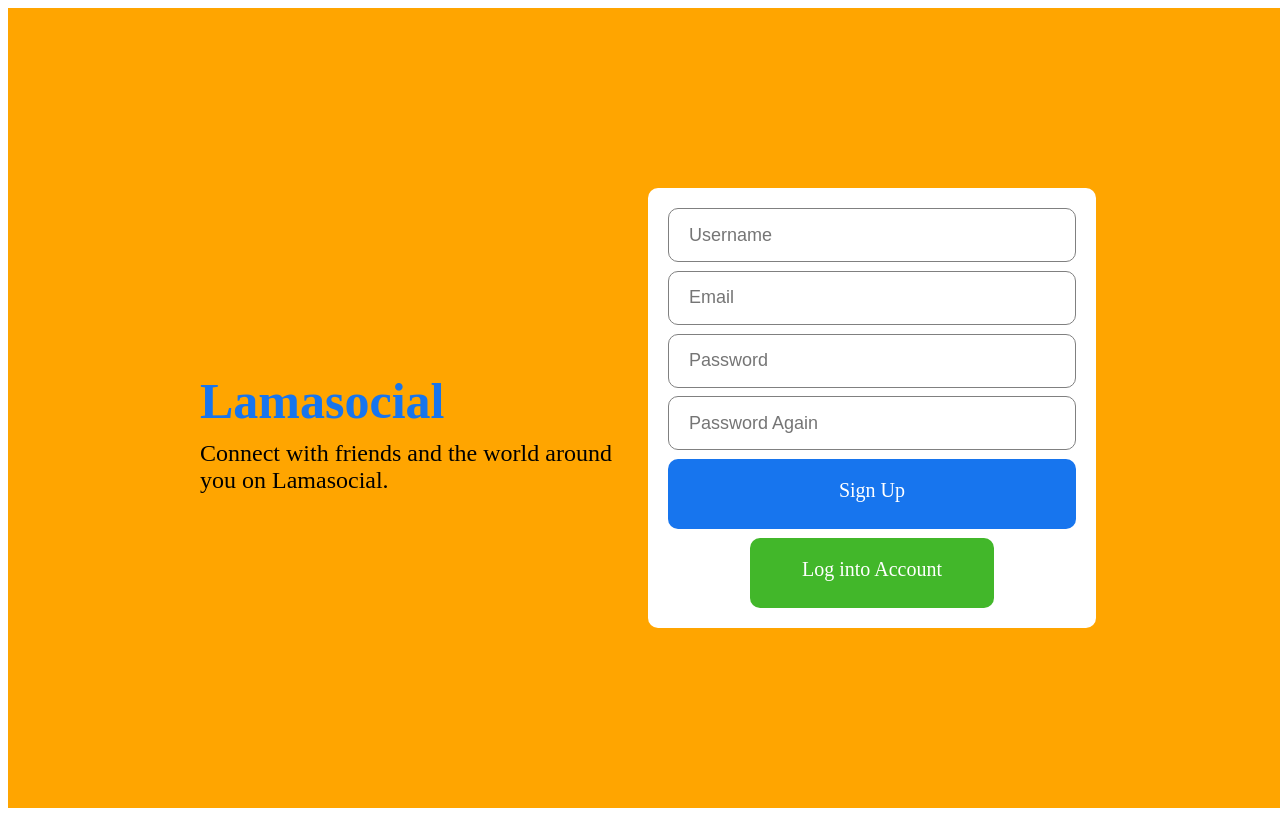
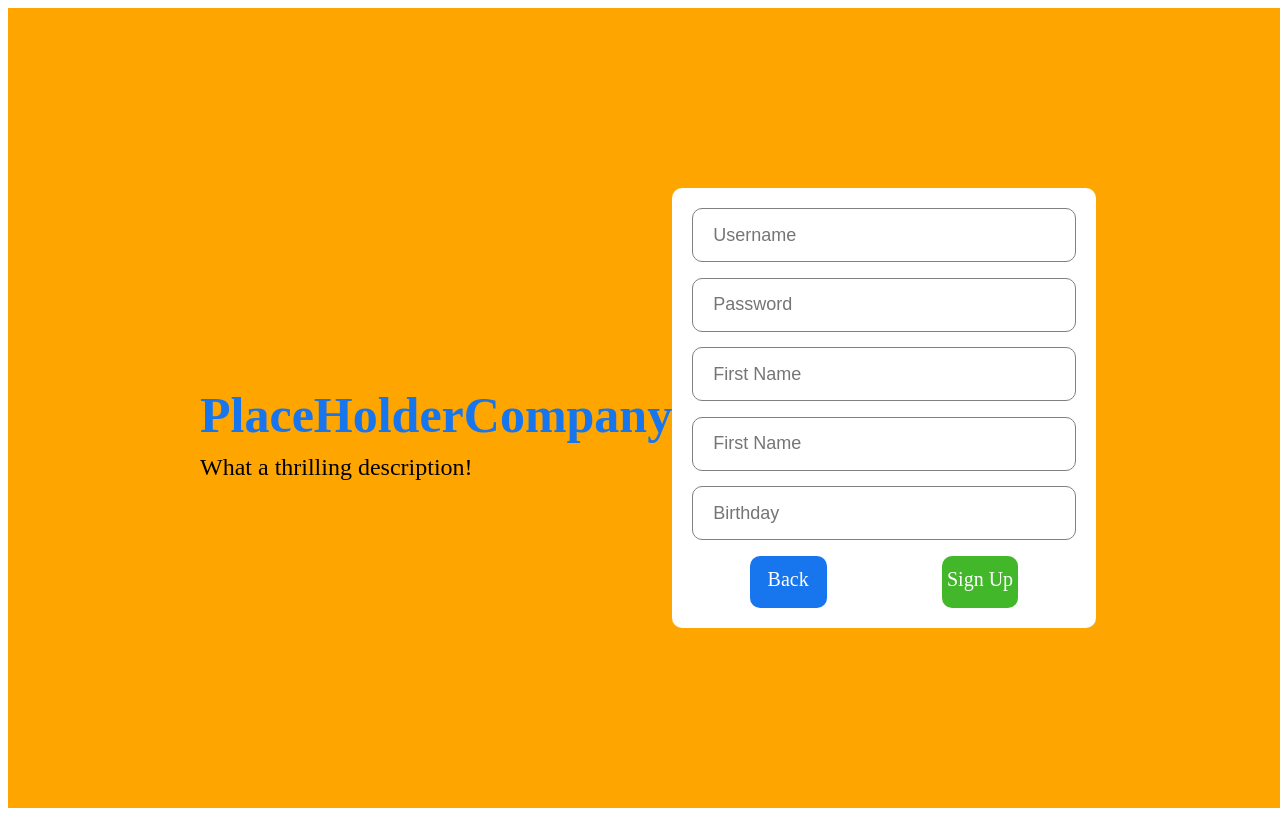
Before and after one commit to TheWarlockRises/Spontaneous_Roadtrip, a React (Create React App) app in the folder ui/: page /register in a window 1280 px wide. Built offline with nearby package versions, Linux system fonts and the light colour scheme.

Commit message:
Finish side-bar functionality

```diff
--- a/ui/src/App.js
+++ b/ui/src/App.js
@@ -1,4 +1,4 @@
-import { Login, Register, Home, Profile, ProfileEdit, TravelList, AddLocation } from './pages'
+import { Login, Register, Home, Profile, ProfileEdit, TravelList, AddLocation, JourneySelector } from './pages'
 
 import { BrowserRouter as Router, Route, Link, Routes } from "react-router-dom";
 
@@ -11,6 +11,7 @@ function App() {
         <Route path="/profileEdit" element={<ProfileEdit />} />
         <Route path="/travelList" element={<TravelList />} />
         <Route path="/addLocation" element={<AddLocation />} />
+        <Route path="/journeySelector" element={<JourneySelector />} />
     </Routes>
 }
 
--- a/ui/src/components/sidebar/Sidebar.jsx
+++ b/ui/src/components/sidebar/Sidebar.jsx
@@ -21,7 +21,7 @@ export default function Sidebar() {
           </li>
           <li className="sidebarListItem">
             <HikingIcon className="sidebarIcon" />
-            <span className="sidebarListItemText">Send me to a place!</span>
+            <Link to="/journeySelector" className="sidebarListItemText">Embark On A Journey!</Link>
           </li>
         </ul>
         <hr className="sidebarHr" />
--- a/ui/src/pages/LoginPage/Login.css
+++ b/ui/src/pages/LoginPage/Login.css
@@ -55,12 +55,14 @@
   }
 
   .loginButton{
+      width: 50%;
+      align-self: center;
       height: 50px;
       border-radius: 10px;
       border: none;
       background-color: #1775ee;
       color: white;
-      font-size: 20px;
+      font-size: 30px;
       font-weight: 500;
       cursor: pointer;
       text-align: center;
@@ -69,14 +71,14 @@
   }
 
   .loginRegisterButton{
-      width: 60%;
+      width: 70%;
       align-self: center;
       height: 50px;
       border-radius: 10px;
       border: none;
       background-color: #42b72a;
       color: white;
-      font-size: 20px;
+      font-size: 30px;
       font-weight: 500;
       cursor: pointer;
       text-align: center;
--- a/ui/src/pages/LoginPage/Login.jsx
+++ b/ui/src/pages/LoginPage/Login.jsx
@@ -1,4 +1,4 @@
-import "./login.css";
+import "./Login.css";
 import { Link } from "react-router-dom";
 
 export default function Login() {
--- a/ui/src/pages/index.js
+++ b/ui/src/pages/index.js
@@ -5,3 +5,4 @@ export { default as Register } from './register/Register';
 export { default as ProfileEdit } from './profileEdit/ProfileEdit';
 export { default as TravelList } from './travelList/TravelList';
 export { default as AddLocation } from './addLocation/AddLocation';
+export { default as JourneySelector } from './journeySelector/JourneySelector';
--- /dev/null
+++ b/ui/src/pages/journeySelector/JourneySelector.jsx
@@ -0,0 +1,25 @@
+import Topbar from "../../components/topbar/Topbar";
+import Sidebar from "../../components/sidebar/Sidebar";
+import Rightbar from "../../components/rightbar/Rightbar";
+import "./journeySelector.css"
+import { Link } from "react-router-dom";
+
+export default function Home() {
+  return (
+    <>
+      <Topbar />
+      <div className="journeyContainer">
+        <Sidebar />
+        <div className="middle">
+            <h1>You're about to embark on a journey!</h1>
+            <h2>Where will you go...</h2>
+            <div className="botButtons">
+                <Link to="/home" className="randomButton">Choose for me!</Link>
+                <Link to="/register" className="selectButton">Select from your list</Link>
+            </div>
+        </div>
+        <Rightbar />
+      </div>
+    </>
+  );
+}
--- /dev/null
+++ b/ui/src/pages/journeySelector/journeySelector.css
@@ -0,0 +1,41 @@
+.journeyContainer{
+    display: flex;
+    width: 100%;
+}
+
+.middle{
+    align-items: center;
+    padding: 20px;
+    display: flex;
+    flex-direction: column;
+    width: 653px;
+}
+
+.botButtons{
+    margin-top: 10px;
+    width: 500px;
+    display: flex;
+    justify-content: space-around;
+    align-items: center;
+}
+
+.randomButton, .selectButton{
+    text-align: center;
+    font-size: 20px;
+    text-decoration: none;
+    height: 30px;
+    border-radius: 10px;
+    border: none;
+    color: white;
+    padding-top: 10px;
+    padding-left: 10px;
+    padding-right: 10px;
+}
+
+.selectButton{
+    background-color: #1775ee;
+}
+
+.randomButton{
+    background-color: red;
+}
--- a/ui/src/pages/register/Register.jsx
+++ b/ui/src/pages/register/Register.jsx
@@ -3,22 +3,25 @@ import { Link } from "react-router-dom";
 
 export default function Register() {
   return (
-    <div className="login">
-      <div className="loginWrapper">
-        <div className="loginLeft">
-          <h3 className="loginLogo">Lamasocial</h3>
-          <span className="loginDesc">
-            Connect with friends and the world around you on Lamasocial.
+    <div className="register">
+      <div className="registerWrapper">
+        <div className="registerLeft">
+          <h3 className="registerLogo">PlaceHolderCompany</h3>
+          <span className="registerDesc">
+          What a thrilling description!
           </span>
         </div>
-        <div className="loginRight">
-          <div className="loginBox">
-            <input placeholder="Username" className="loginInput" />
-            <input placeholder="Email" className="loginInput" />
-            <input placeholder="Password" className="loginInput" />
-            <input placeholder="Password Again" className="loginInput" />
-            <Link to="/home" className="loginButton">Sign Up</Link>
-            <Link to="/" className="loginRegisterButton">Log into Account</Link>
+        <div className="registerRight">
+          <div className="registerBox">
+            <input placeholder="Username" className="registerInput" />
+            <input placeholder="Password" className="registerInput" />
+            <input placeholder="First Name" className="registerInput" />
+            <input placeholder="First Name" className="registerInput" />
+            <input placeholder="Birthday" className="registerInput" />
+            <div className="bottomButtons">
+              <Link to="/" className="back">Back</Link>
+              <Link to="/home" className="signup">Sign Up</Link>
+            </div>
           </div>
         </div>
       </div>
--- a/ui/src/pages/register/register.css
+++ b/ui/src/pages/register/register.css
@@ -1,4 +1,4 @@
-.login {
+.register {
     width: 100vw;
     height: 100vh;
     background-color: orange;
@@ -7,32 +7,32 @@
     justify-content: center;
   }
 
-.loginWrapper {
+.registerWrapper {
     width: 70%;
     height: 70%;
     display: flex;
   }
 
-.loginLeft,
-.loginRight {
+.registerLeft,
+.registerRight {
     flex: 1;
     display: flex;
     flex-direction: column;
     justify-content: center;
   }
 
-  .loginLogo {
+  .registerLogo {
     font-size: 50px;
     font-weight: 800;
     color: #1775ee;
     margin-bottom: 10px;
   }
 
-  .loginDesc {
+  .registerDesc {
     font-size: 24px;
   }
 
-  .loginBox{
+  .registerBox{
       height: 400px;
       padding: 20px;
       background-color: white;
@@ -42,7 +42,7 @@
       justify-content: space-between;
   }
 
-  .loginInput{
+  .registerInput{
       height: 50px;
       border-radius: 10px;
       border: 1px solid gray;
@@ -50,35 +50,43 @@
       padding-left: 20px;
   }
 
-  .loginInput:focus{
+  .registerInput:focus{
       outline: none;
   }
 
-  .loginButton{
-      height: 50px;
-      border-radius: 10px;
-      border: none;
-      background-color: #1775ee;
-      color: white;
-      font-size: 20px;
-      font-weight: 500;
-      cursor: pointer;
+  .bottomButtons{
+    display: flex;
+    justify-content: space-around;
+    align-items: center;
   }
 
-  .loginForgot{
-      text-align: center;
-      color: #1775ee;
+  .signup{
+    text-align: center;
+    width: 20%;
+    height: 40px;
+    border-radius: 10px;
+    border: none;
+    background-color: #42b72a;
+    color: white;
+    font-size: 20px;
+    font-weight: 500;
+    cursor: pointer;
+    text-decoration: none;
+    padding-top: 12px;
   }
 
-  .loginRegisterButton{
-      width: 60%;
-      align-self: center;
-      height: 50px;
-      border-radius: 10px;
-      border: none;
-      background-color: #42b72a;
-      color: white;
-      font-size: 20px;
-      font-weight: 500;
-      cursor: pointer;
+  .back{
+    text-align: center;
+    width: 20%;
+    align-self: center;
+    height: 40px;
+    border-radius: 10px;
+    border: none;
+    background-color: #1775ee;
+    color: white;
+    font-size: 20px;
+    font-weight: 500;
+    cursor: pointer;
+    text-decoration: none;
+    padding-top: 12px;
   }
```
